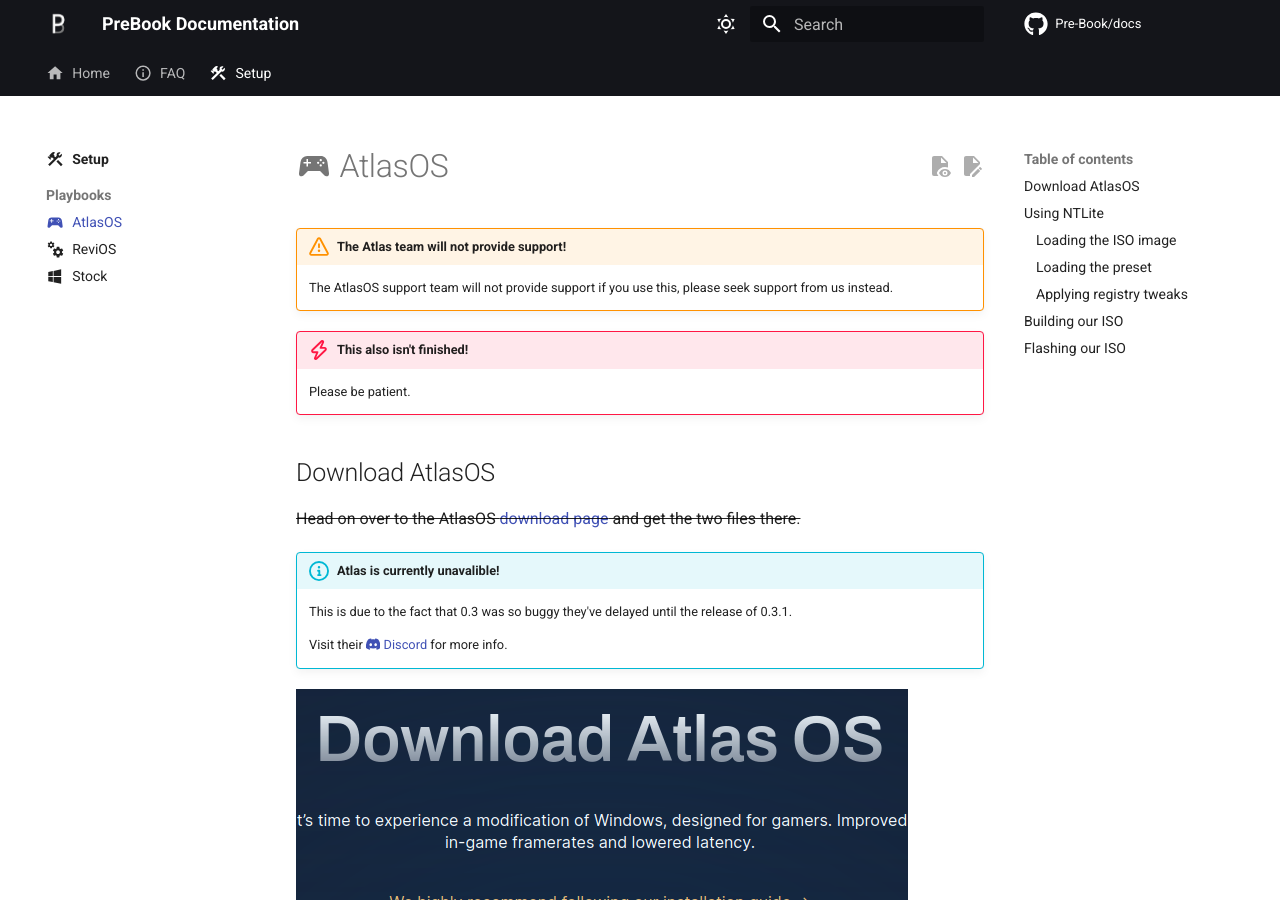
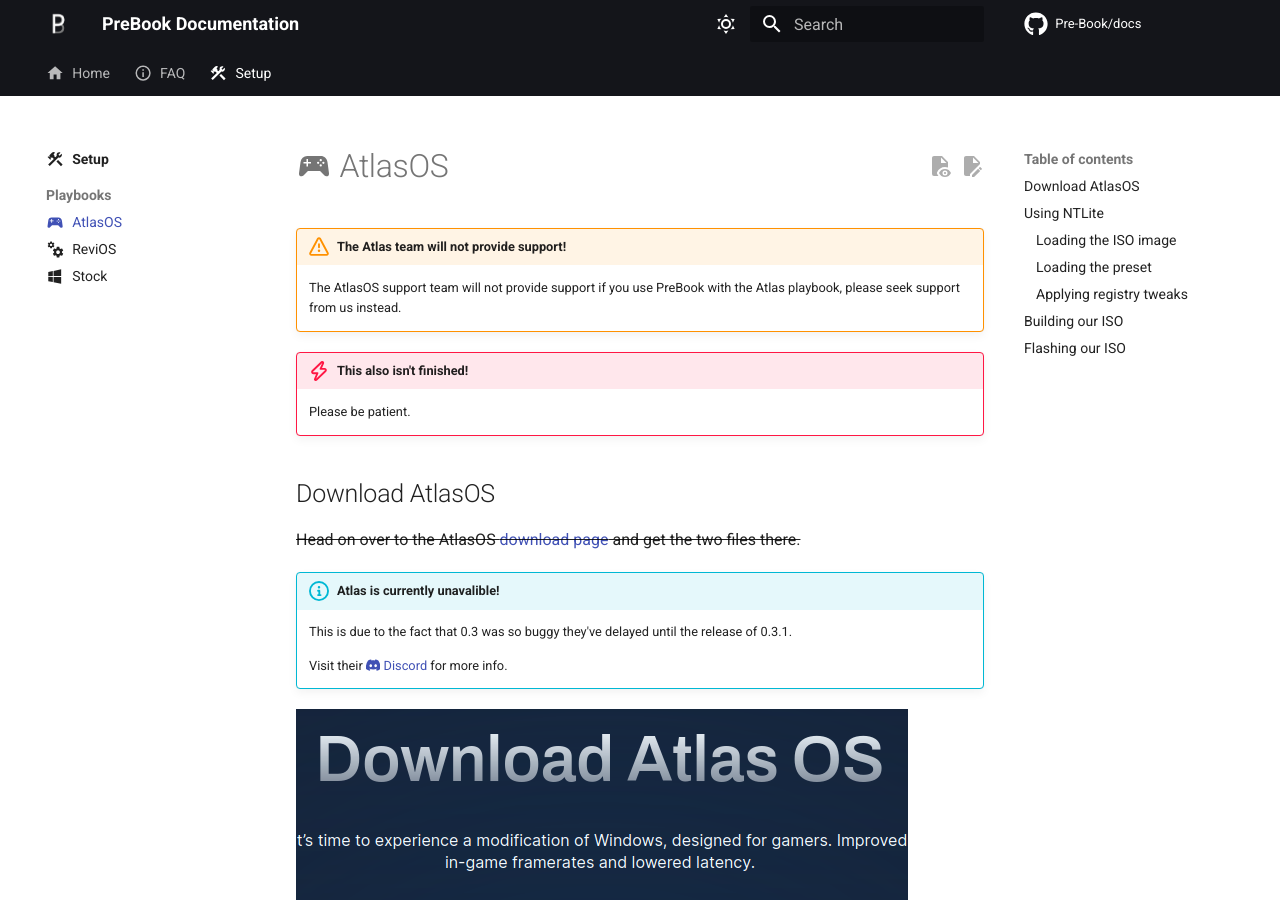
Before and after one commit to Pre-Book/docs, an MkDocs documentation site: the page built from docs/setup/playbooks/atlas.md, in a window 1280 px wide and 900 px high. Built offline with MkDocs 1.6.1 and Material for MkDocs 9.7.7, drawn with Linux system fonts in a browser that asks for light colours; comment, search, counter and statistics services are not loaded.

Commit message:
fix(atlas): Make support warning clearer

```diff
--- a/docs/setup/playbooks/atlas.md
+++ b/docs/setup/playbooks/atlas.md
@@ -7,7 +7,7 @@ description: Set up PreBook with AtlasOS.
 # :material-controller: AtlasOS
 
 !!! warning "The Atlas team will not provide support!"
-    The AtlasOS support team will not provide support if you use this, please seek support from us instead.
+    The AtlasOS support team will not provide support if you use PreBook with the Atlas playbook, please seek support from us instead.
 
 !!! danger "This also isn't finished!"
     Please be patient.
```
